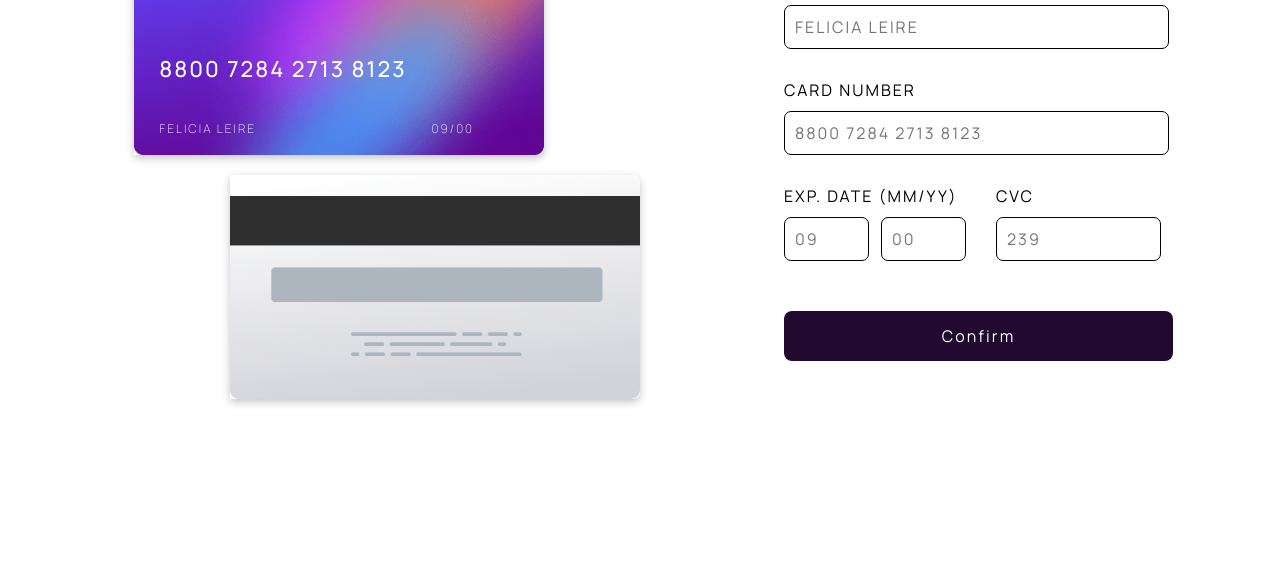
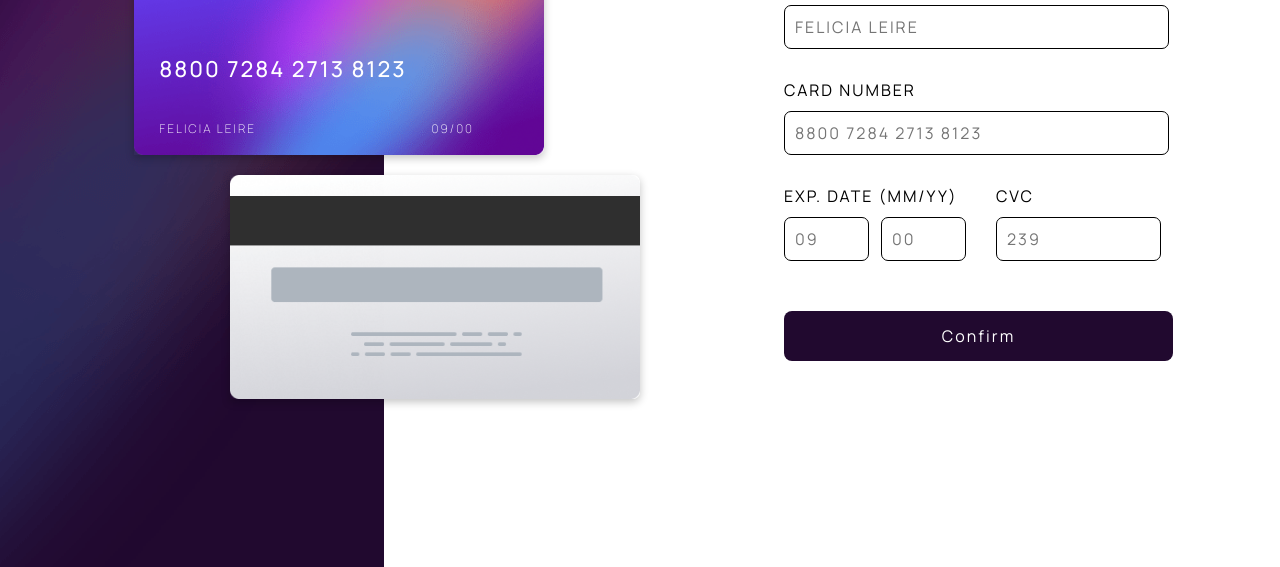
Before and after one commit to simson-stack/interactive-card-details, a plain HTML site: page index.html in a window 1280 px wide. Shown: the part 233-800 px from the top of the page. Drawn offline with Linux system fonts and the light colour scheme; the site is published under a folder, as on GitHub Pages, so addresses that start at the root find nothing.

Commit message:
Update style.css

```diff
--- a/style.css
+++ b/style.css
@@ -29,7 +29,7 @@ body{
     gap: 15px;
     flex-direction: column;
     justify-content: center;
-    background-image: url('/images/bg-main-desktop.png');
+    background-image: url('./images/bg-main-desktop.png');
     background-repeat: no-repeat;
 }
 .card-front {
```
